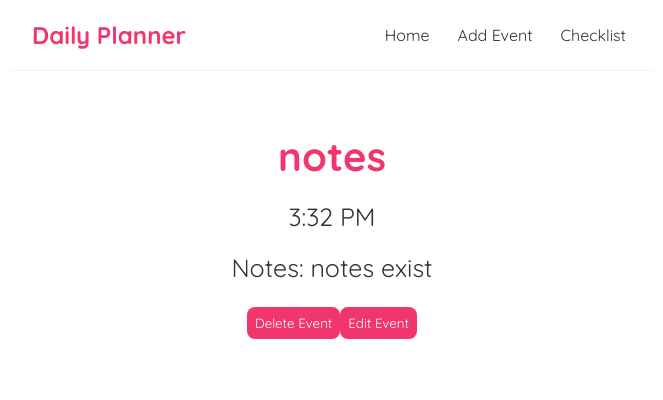
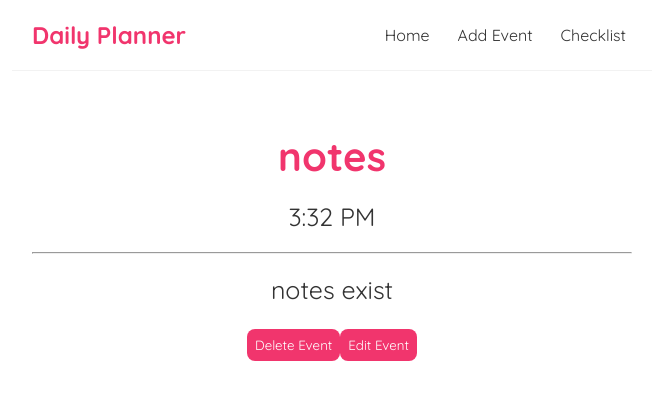
Before and after one commit to TheAnonymous-stack/daily-planner, a React (Create React App) app: page /events/1 in a window 1280 px wide. Shown: the top 400 px of the page, without its empty margins (308-971 px from the left). Built offline with nearby package versions, Linux system fonts and the light colour scheme; data requests are answered from the project's data file.

Commit message:
tried to send id from eventdetails.js to editform.js through props

```diff
--- a/data/db.json
+++ b/data/db.json
@@ -7,7 +7,7 @@
       "id": 1
     },
     {
-      "eventType": "no notees",
+      "eventType": "no notes",
       "time": "8:32 AM",
       "eventNote": "",
       "id": 2
--- a/src/App.js
+++ b/src/App.js
@@ -5,6 +5,9 @@ import { BrowserRouter as Router, Route, Switch } from 'react-router-dom';
 import Form from './Form';
 import EventDetails from './EventDetails';
 import Checklist from './Checklist';
+import EditForm from './EditForm';
+
+
 
 function App() {
   return (
@@ -22,6 +25,9 @@ function App() {
           <Route path="/add">
             <Form />
           </Route>
+          <Route path="/edit">
+            <EditForm />
+          </Route>
           <Route path="/checklist">
             <Checklist />
           </Route>
--- a/src/EditForm.js
+++ b/src/EditForm.js
@@ -1,16 +1,20 @@
 import { useState } from "react";
 import useFetch from './useFetch';
-import { useHistory, useParams } from 'react-router-dom';
+import { useHistory } from 'react-router-dom';
 import TimePicker from "rc-time-picker";
 import 'rc-time-picker/assets/index.css';
 
-const EditForm = () => {
-    const { id } = useParams();
+const EditForm = ({ id }) => {
+
+    // const { id } = useParams();
     const { data: event  } = useFetch('http://localhost:8000/events/' + id);
+    console.log({id});
 
-    const [eventType, setEventType] = useState(event.eventType);
-    const [time, setTime] = useState(event.time);
-    const [eventNote, setEventNote] = useState(event.eventNote);
+
+
+    const [eventType, setEventType] = useState('event.eventType');
+    const [time, setTime] = useState('event.time');
+    const [eventNote, setEventNote] = useState('event.eventNote');
     const history = useHistory();
 
     const handleEdit = (e) => {
@@ -47,7 +51,7 @@ const EditForm = () => {
                 <div className="timePicker">
 
                     <br />
-                    <p>Selected Time: {time || ''}</p>
+                    <p>Selected Time: </p>
                     <TimePicker
                         placeholder="Select Time"
                         use12Hours
--- a/src/EventDetails.js
+++ b/src/EventDetails.js
@@ -1,12 +1,16 @@
 import { useHistory, useParams } from 'react-router-dom';
 import EditForm from './EditForm';
 import useFetch from './useFetch';
+import { Link } from 'react-router-dom';
 
 
 const EventDetails = () => {
     const { id } = useParams();
     const { data: event, error, isPending } = useFetch('http://localhost:8000/events/' + id);
     const history = useHistory();
+
+    console.log({id});
+
 
     const handleClick = () => {
         //eslint-disable-next-line
@@ -20,6 +24,7 @@ const EventDetails = () => {
     return (
 
         <div className="event-details">
+
             {/* <EditForm /> */}
             { isPending && <div>Loading...</div> }
             { error && <div>{ error }</div> }
@@ -27,13 +32,15 @@ const EventDetails = () => {
                 <article>
                     <h2>{ event.eventType }</h2>
                     <div>{ event.time }</div>
-                    {event.hasOwnProperty('eventNote') &&
-                    <div>Notes: { event.eventNote }</div>
+                    <hr />
+                    <div> { event.eventNote }</div>
 
-}
+
 
                     <button onClick={handleClick}>Delete Event</button>
-                    <button onClick={EditForm}>Edit Event</button>
+                <Link to={`/edit`}>
+                    <button onClick={EditForm} id={id}>Edit Event</button>
+                </Link>
                 </article>
             )}
 
--- a/src/Form.js
+++ b/src/Form.js
@@ -17,9 +17,9 @@ const Form = () => {
         const task = { eventType, time, eventNote };
         setIsPending(true);
 
-        if (eventNote === '') {
-            setEventNote('no notes added');
-        };
+        // if (eventNote === '') {
+        //     setEventNote('no notes added');
+        // };
 
         fetch('http://localhost:8000/events', {
             method: 'POST',
```
Also changed, not shown: src/EventList.js (+0 -7 lines).
